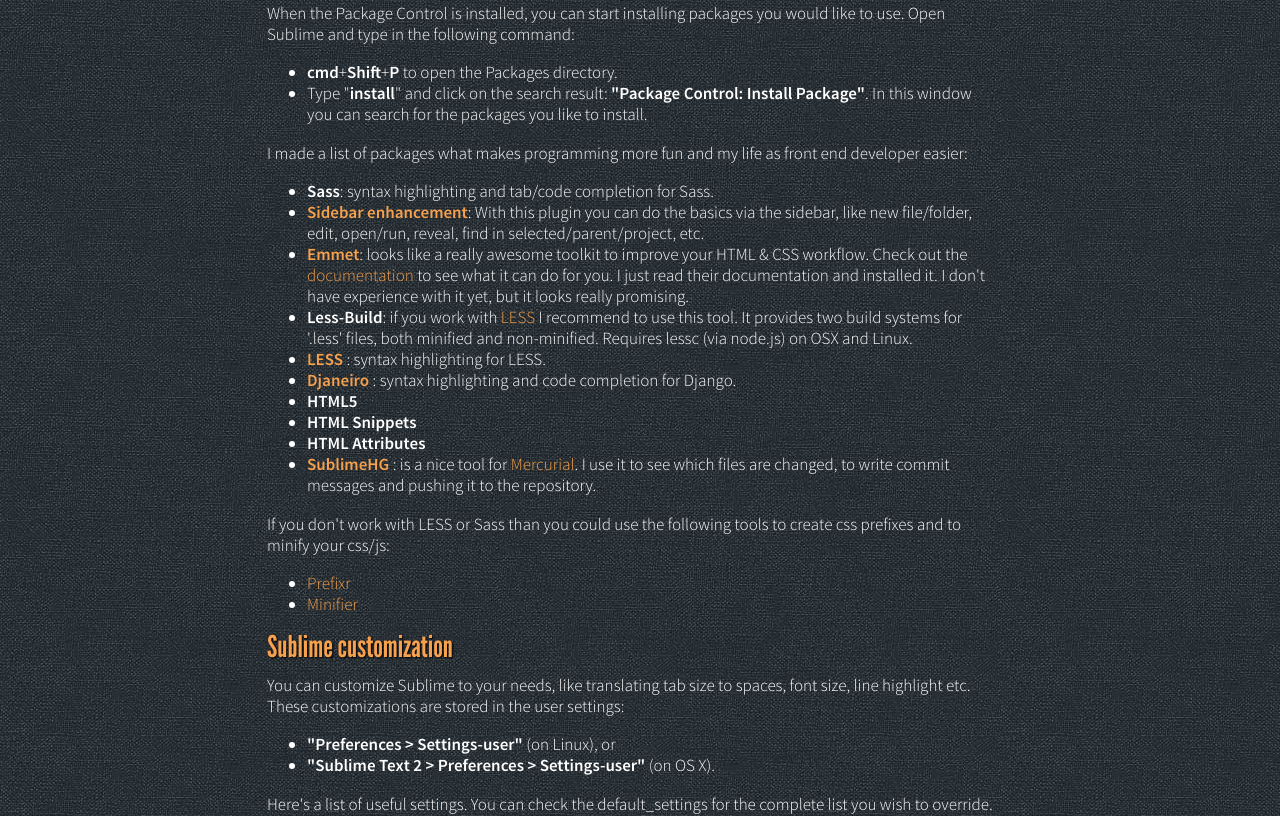
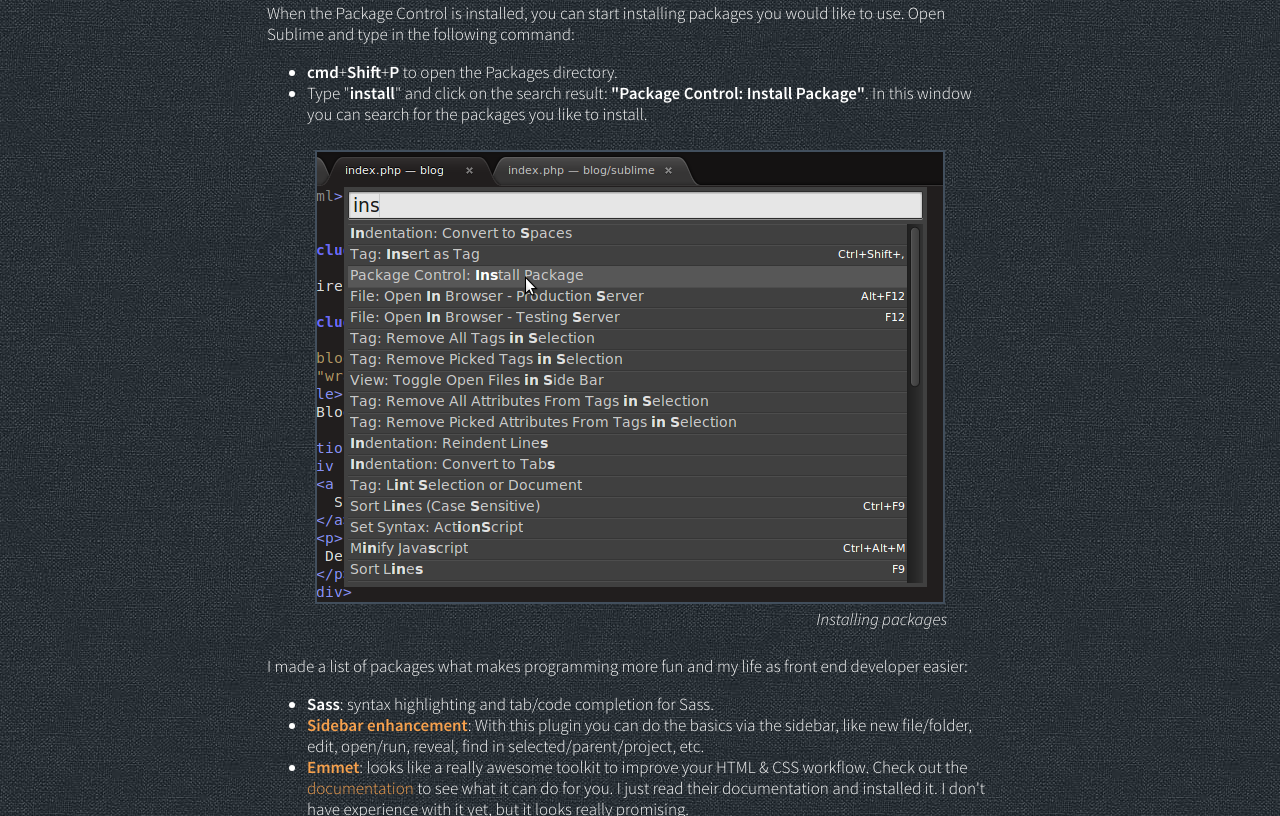
Before and after one commit to mirelvt/website, a website: page html/customize-sublime.html in a window 1280 px wide. Shown: the part 462-1278 px from the top of the page. Drawn offline with Linux system fonts and the light colour scheme.

Commit message:
Add images to customize-sublime article:
- Create styling for figure and figcaption

```diff
--- a/html/customize-sublime.html
+++ b/html/customize-sublime.html
@@ -41,6 +41,11 @@
             In this window you can search for the packages you like to install.
           </li>
         </ul>
+        <figure>
+          <img src="img/packagemanager.png" alt="Sublime Package manager interface"/>
+          <figcaption>Installing packages</figcaption>
+        </figure>
+
          <p>
           I made a list of packages what makes programming more fun and my life as
           front end developer easier:</p>
@@ -159,6 +164,10 @@
             Complete list of <strong>Sublime commands</strong>: check out the page on  <a href="http://docs.sublimetext.info/en/latest/reference/keyboard_shortcuts_win.html">http://docs.sublimetext.info/en/latest/reference/keyboard_shortcuts_win.html</a>
           </li>
         </ul>
+        <figure>
+          <img src="img/findfilestring.png" alt="Find file with class name in Sublime."/>
+          <figcaption>Find file with class name in Sublime.</figcaption>
+        </figure>
         <h2>Open files via the terminal</h2>
         <p>
           I mostly use the terminal to navigate to folders and to open it in sublime. To use an easy command for it I created a symbolic link. In OS X the Application is in "/Applications/Sublime Text 2.app/Contents/SharedSupport/bin/subl". If it is in another directory use that path in step 2. Open your terminal and type in the following commands:
--- a/scss/base.scss
+++ b/scss/base.scss
@@ -84,6 +84,23 @@
   color: $c-header;
   font-weight: bold;
 }
+
+
+figure {
+  padding: 8px;
+
+  img {
+    display: inline-block;
+    margin: 0 auto;
+    border: 2px solid lighten($c-bg, 15%);
+  }
+
+  figcaption {
+    font-style: italic;
+    text-align: right;
+  }
+}
+
 // ===========
 // HEADER MENU
 // ===========
```
Also changed, not shown: html/css/base.min.css, html/img/findfilestring.png (added), html/img/packagemanager.png (added), 1 other file.
